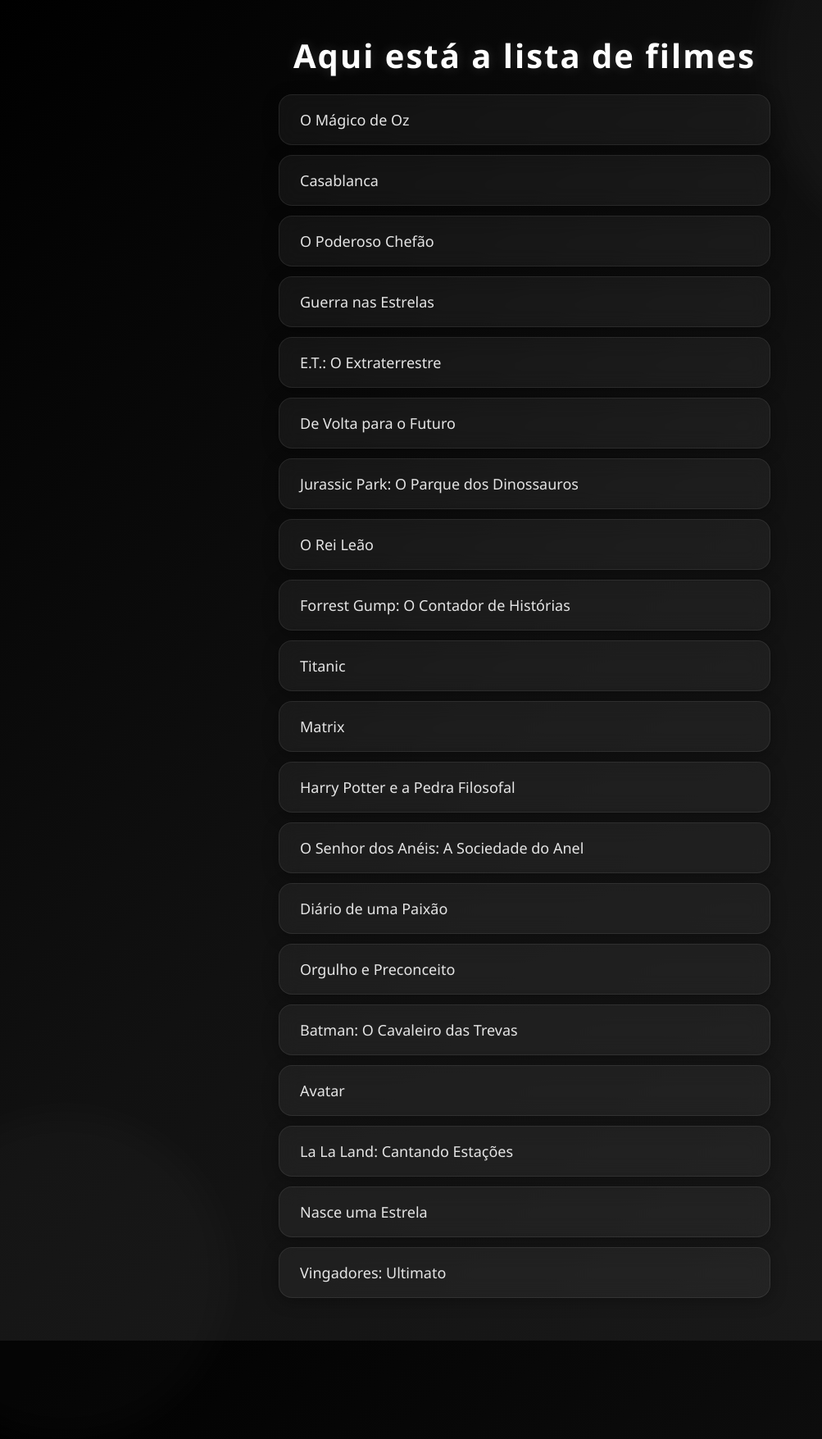
After one commit to quelzinha-git/filmouproj, a Flask app: page /admin/filmes in a window 1280 px wide; the page is wider, and only the part inside the window is pictured. The commit adds this page. Shown: that part at 82% size, without its empty margins (0-1003 px from the left). Run offline with Flask 3, Linux system fonts and the light colour scheme; the visitor is signed in with stand-in values (Sample User, id 1).

Commit message:
aula 2907

```diff
--- a/app.py
+++ b/app.py
@@ -2,16 +2,48 @@ from flask import *
 from blueprints.bp_admin import bpadmin
 from blueprints.bp_usuario import bpusuario
 from config import db
+import os
 
 app = Flask(__name__)
 app.secret_key = 'KJ#H4k3jh412dasd'
-
 
 app.config['SQLALCHEMY_DATABASE_URI'] = 'sqlite:///meubanco.db'
 db.init_app(app)
 
 with app.app_context():
     db.create_all()
+
+    from modelos.filmes import Filme
+
+    if Filme.query.count() == 0:
+        filmes = [
+            ['O Mágico de Oz', 'Fantasia/Musical', 1939],
+            ['Casablanca', 'Romance/Drama', 1942],
+            ['O Poderoso Chefão', 'Policial/Drama', 1972],
+            ['Guerra nas Estrelas', 'Ficção Científica', 1977],
+            ['E.T.: O Extraterrestre', 'Ficção Científica', 1982],
+            ['De Volta para o Futuro', 'Ficção Científica/Comédia', 1985],
+            ['Jurassic Park: O Parque dos Dinossauros', 'Aventura/Ficção Científica', 1993],
+            ['O Rei Leão', 'Animação/Aventura', 1994],
+            ['Forrest Gump: O Contador de Histórias', 'Drama/Romance', 1994],
+            ['Titanic', 'Romance/Drama', 1997],
+            ['Matrix', 'Ficção Científica', 1999],
+            ['Harry Potter e a Pedra Filosofal', 'Fantasia/Aventura', 2001],
+            ['O Senhor dos Anéis: A Sociedade do Anel', 'Fantasia/Épico', 2001],
+            ['Diário de uma Paixão', 'Romance/Drama', 2004],
+            ['Orgulho e Preconceito', 'Romance/Drama', 2005],
+            ['Batman: O Cavaleiro das Trevas', 'Ação/Policial', 2008],
+            ['Avatar', 'Ficção Científica/Ação', 2009],
+            ['La La Land: Cantando Estações', 'Romance/Musical', 2016],
+            ['Nasce uma Estrela', 'Romance/Drama', 2018],
+            ['Vingadores: Ultimato', 'Ação/Super-herói', 2019]
+        ]
+
+        for nome, genero, ano in filmes:
+            db.session.add(Filme(nome, genero, ano))
+
+        db.session.commit()
+        print("Quantidade de filmes:", Filme.query.count())
 
 app.register_blueprint(bpadmin)
 app.register_blueprint(bpusuario)
--- a/blueprints/bp_admin.py
+++ b/blueprints/bp_admin.py
@@ -44,7 +44,7 @@ def listar_filmes():
     filmes = FilmeDAO.listar()
 
     return render_template(
-        'lista_filmes.html',
+        'lista_filme.html',
         filmes=filmes
     )
 
--- /dev/null
+++ b/static/css/lista_filme.css
@@ -0,0 +1,75 @@
+
+* {
+    margin: 0;
+    padding: 0;
+    box-sizing: border-box;
+    font-family: 'Segoe UI', sans-serif;
+}
+
+
+body {
+    min-height: 100vh;
+    display: flex;
+    flex-direction: column;
+    align-items: center;
+    background: linear-gradient(135deg, #000000, #111111, #1b1b1b);
+    color: white;
+    padding: 40px;
+    position: relative;
+    overflow-x: hidden;
+}
+
+body::before {
+    content: '';
+    position: absolute;
+    width: 500px;
+    height: 500px;
+    background: rgba(255, 255, 255, 0.03);
+    border-radius: 50%;
+    top: -180px;
+    right: -150px;
+    filter: blur(20px);
+}
+
+body::after {
+    content: '';
+    position: absolute;
+    width: 400px;
+    height: 400px;
+    background: rgba(255, 255, 255, 0.02);
+    border-radius: 50%;
+    bottom: -120px;
+    left: -120px;
+    filter: blur(20px);
+}
+
+h1 {
+    margin-bottom: 20px;
+    font-size: 40px;
+    letter-spacing: 2px;
+    text-shadow: 0 0 15px rgba(255, 255, 255, 0.15);
+    z-index: 1;
+    text-align: center;
+}
+
+p {
+    width: 600px;
+    padding: 18px 25px;
+    margin-bottom: 12px;
+    border-radius: 16px;
+    background: rgba(255, 255, 255, 0.05);
+    backdrop-filter: blur(12px);
+    border: 1px solid rgba(255, 255, 255, 0.08);
+    box-shadow: 0 4px 20px rgba(0, 0, 0, 0.3);
+    font-size: 18px;
+    color: #e5e5e5;
+    z-index: 1;
+    transition: 0.3s ease;
+}
+
+p:hover {
+    background: rgba(255, 255, 255, 0.1);
+    transform: translateY(-3px);
+    border-color: rgba(255, 255, 255, 0.2);
+    box-shadow: 0 6px 25px rgba(0, 0, 0, 0.5);
+}
--- a/templates/index.html
+++ b/templates/index.html
@@ -8,7 +8,7 @@
 <body>
 
     <div class="topo">
-        <h1>Filmouu 🍿</h1>
+        <h1>Filmouu🍿</h1>
         <h2>Filmes e séries do seu jeito.</h2>
     </div>
 
--- /dev/null
+++ b/templates/lista_filme.html
@@ -0,0 +1,15 @@
+<!DOCTYPE html>
+<html lang="en">
+<head>
+    <meta charset="UTF-8">
+    <title>Lista de filmes</title>
+    <link rel="stylesheet" href="../static/css/lista_filme.css">
+
+</head>
+<body>
+    <h1>Aqui está a lista de filmes</h1>
+    {% for filme in filmes %}
+    <p>{{ filme.nome }}</p>
+    {% endfor %}
+</body>
+</html>
```
Also changed, not shown: instance/meubanco.db.
